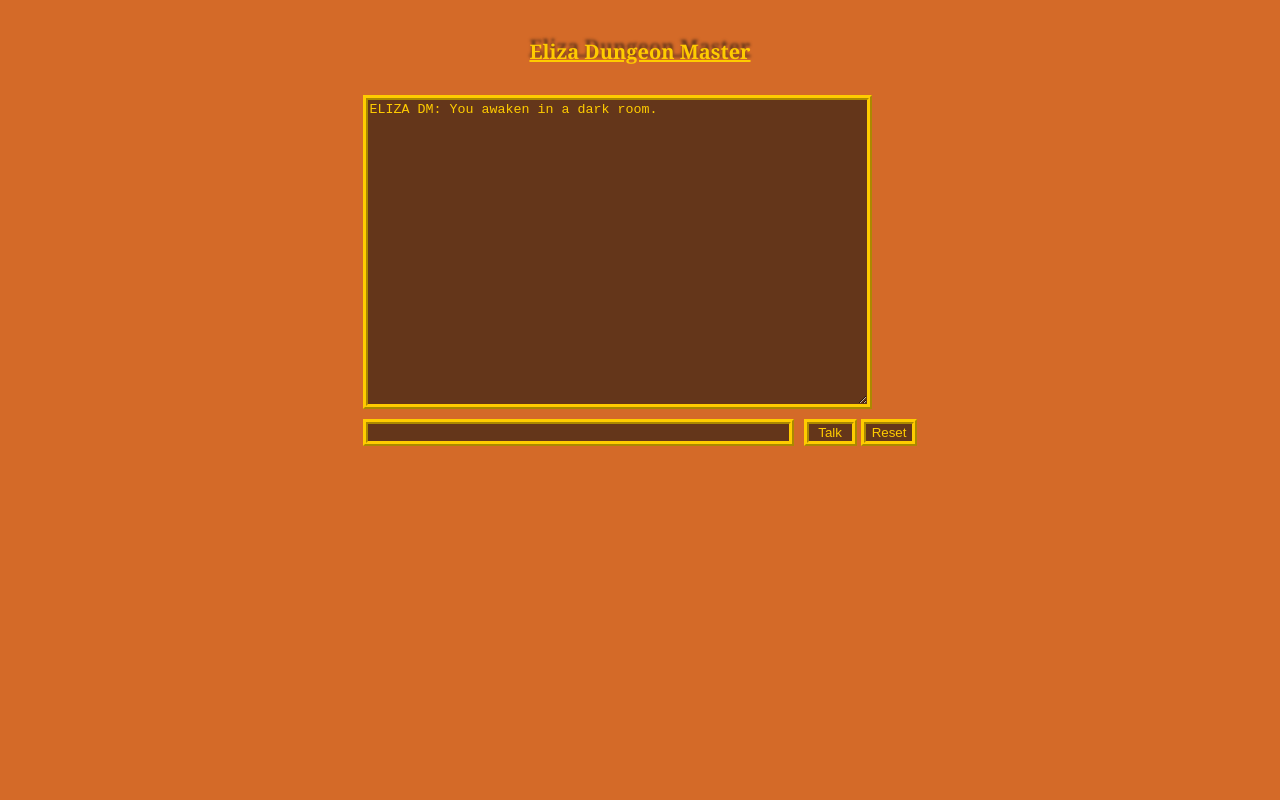
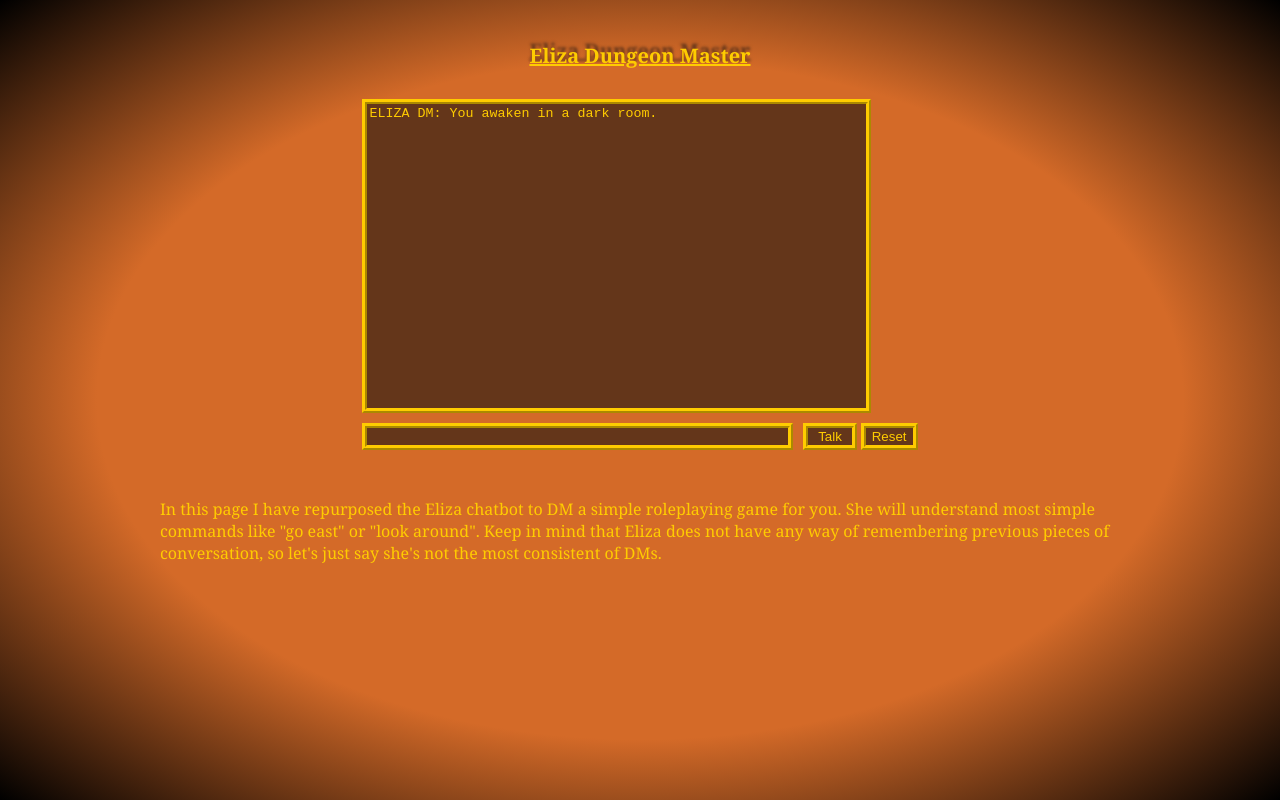
Before and after one commit to sage-cook/csci202-Assignment5, a plain HTML site: page index.html in a window 1280 px wide. Drawn offline with Linux system fonts and the light colour scheme.

Commit message:
vignette and expository text

```diff
--- a/index.html
+++ b/index.html
@@ -1,6 +1,6 @@
 <HTML>
 <HEAD>
-	<TITLE>Eliza (elizabot.js)</TITLE>
+	<TITLE>Eliza Dungeon Master (elizabot.js)</TITLE>
 	<link rel="stylesheet" href="style.css">
 	<SCRIPT LANGUAGE="JavaScript" TYPE="text/javascript" SRC="elizabot.js"></SCRIPT>
 	<SCRIPT LANGUAGE="JavaScript" TYPE="text/javascript" SRC="elizadata.js"></SCRIPT>
@@ -67,7 +67,7 @@ function elizaStep() {
 <H3>Eliza Dungeon Master</H3>
 <TABLE BORDER="0" CELLSPACING="10" CELLPADDING="0">
 <FORM NAME="e_form" onsubmit="elizaStep();return false">
-<TR><TD COLSPAN="2"><TEXTAREA NAME="e_display" COLS="60" ROWS="20"></TEXTAREA></TD></TR>
+<TR><TD COLSPAN="2"><TEXTAREA NAME="e_display" READONLY="true" COLS="60" ROWS="20"></TEXTAREA></TD></TR>
 <TR VALIGN="middle">
 	<TD><INPUT TYPE="text" NAME="e_input" SIZE="50"></TD>
 	<TD ALIGN="right"><INPUT TYPE="submit" VALUE="&nbsp;Talk&nbsp;"> <INPUT TYPE="reset" VALUE="Reset" onClick="window.setTimeout('elizaReset()',100)"></TD>
@@ -75,6 +75,11 @@ function elizaStep() {
 </FORM>
 </TABLE>
 </CENTER>
-
+<br/>
+<article>
+<p>
+	In this page I have repurposed the Eliza chatbot to DM a simple roleplaying game for you. She will understand most simple commands like "go east" or "look around". Keep in mind that Eliza does not have any way of remembering previous pieces of conversation, so let's just say she's not the most consistent of DMs.
+</p>
+</article>
 </BODY>
 </HTML>
--- a/style.css
+++ b/style.css
@@ -6,15 +6,19 @@
 }
 
 body {
-	background-color: var(--shade2);
+	background-image: radial-gradient(var(--shade2) 60%,black);
+	color: var(--shade3);
+	font-family: Georgia, serif;
 }
 
 h3 {
-	font-family: Georgia, serif;
 	font-size: 20px;
-	color: var(--shade3);
 	text-decoration: underline;
 	text-shadow: 0 -5px 3px var(--shade1);
+}
+
+textarea {
+	resize: none;
 }
 
 textarea, input {
@@ -24,6 +28,14 @@ textarea, input {
 }
 
 textarea:focus, input:focus {
-	color: var(--shade4);
 	outline: none;
 }
+
+input:focus {
+	color: var(--shade4);
+}
+
+article {
+	width: 960px;
+	margin: auto;
+}
```
